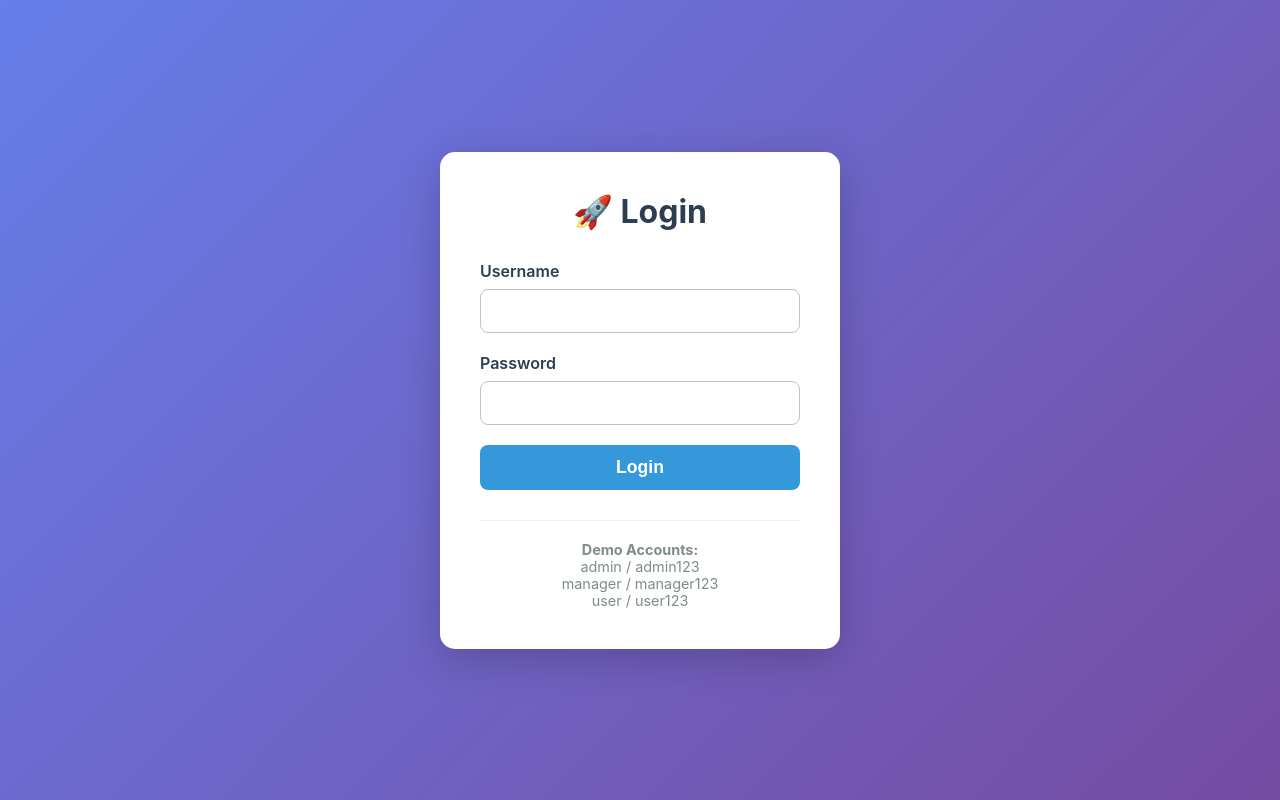
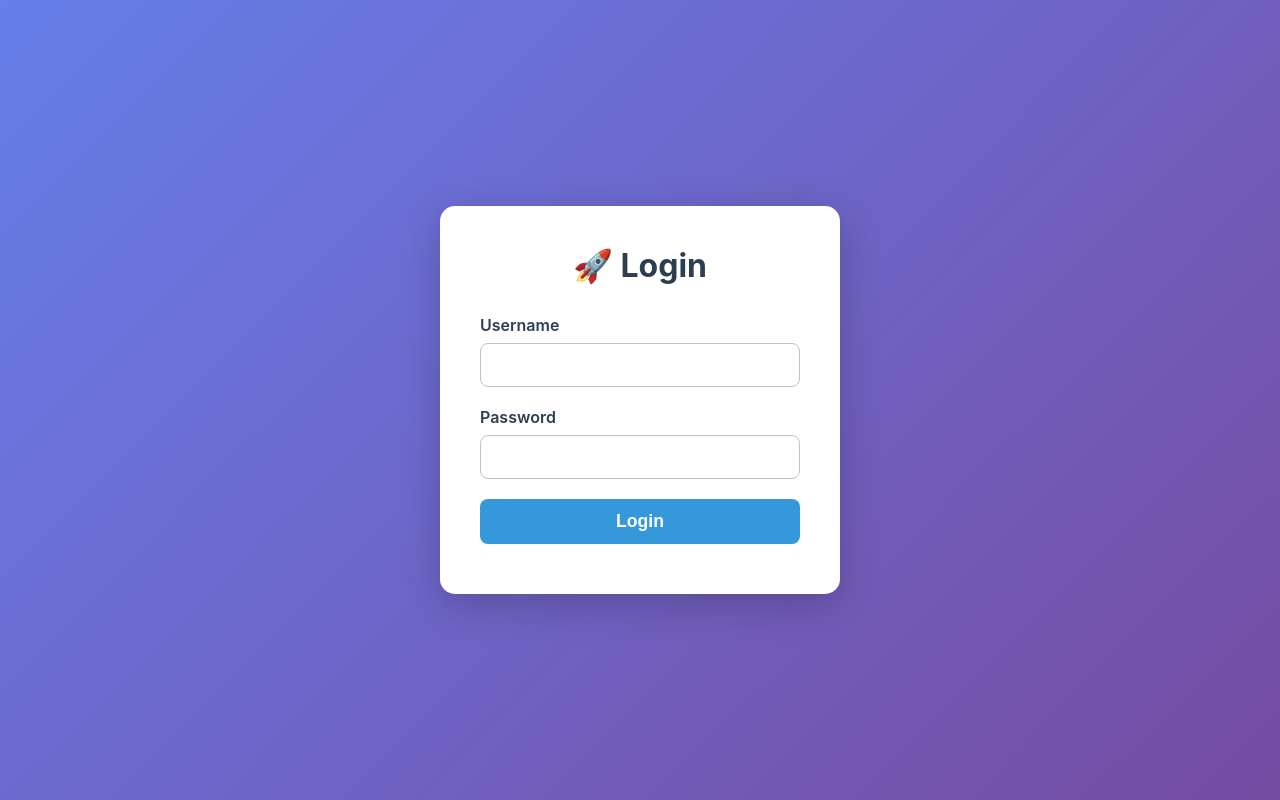
Before and after one commit to sugar-co-dev/InfluencerTracking, a plain HTML site: page index.html in a window 1280 px wide. Drawn offline with Linux system fonts and the light colour scheme.

Commit message:
Update index.html

```diff
--- a/index.html
+++ b/index.html
@@ -430,13 +430,6 @@
                 <button type="submit" class="login-btn">Login</button>
                 <div id="loginError" class="error-msg"></div>
             </form>
-
-            <div style="margin-top: 30px; padding-top: 20px; border-top: 1px solid #ecf0f1; font-size: 0.9em; color: #7f8c8d;">
-                <strong>Demo Accounts:</strong><br>
-                admin / admin123<br>
-                manager / manager123<br>
-                user / user123
-            </div>
         </div>
     </div>
 
```
